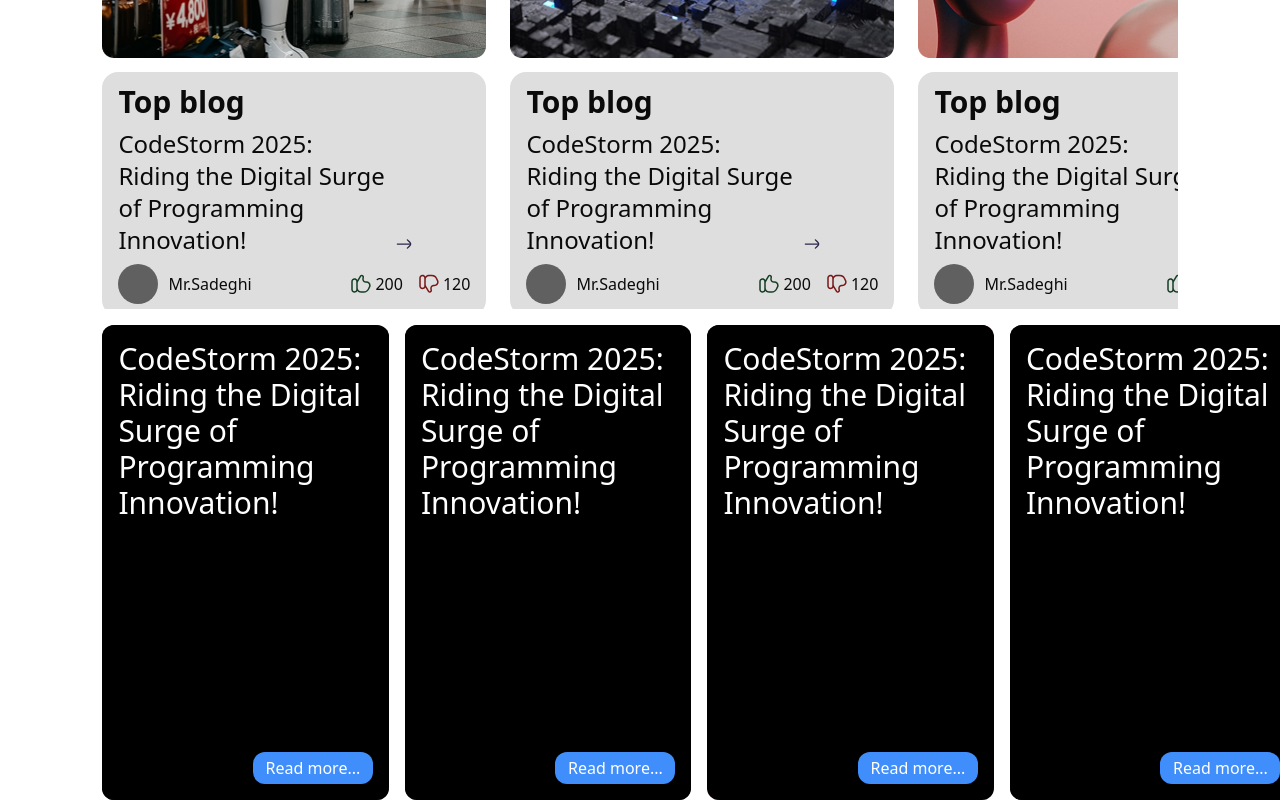
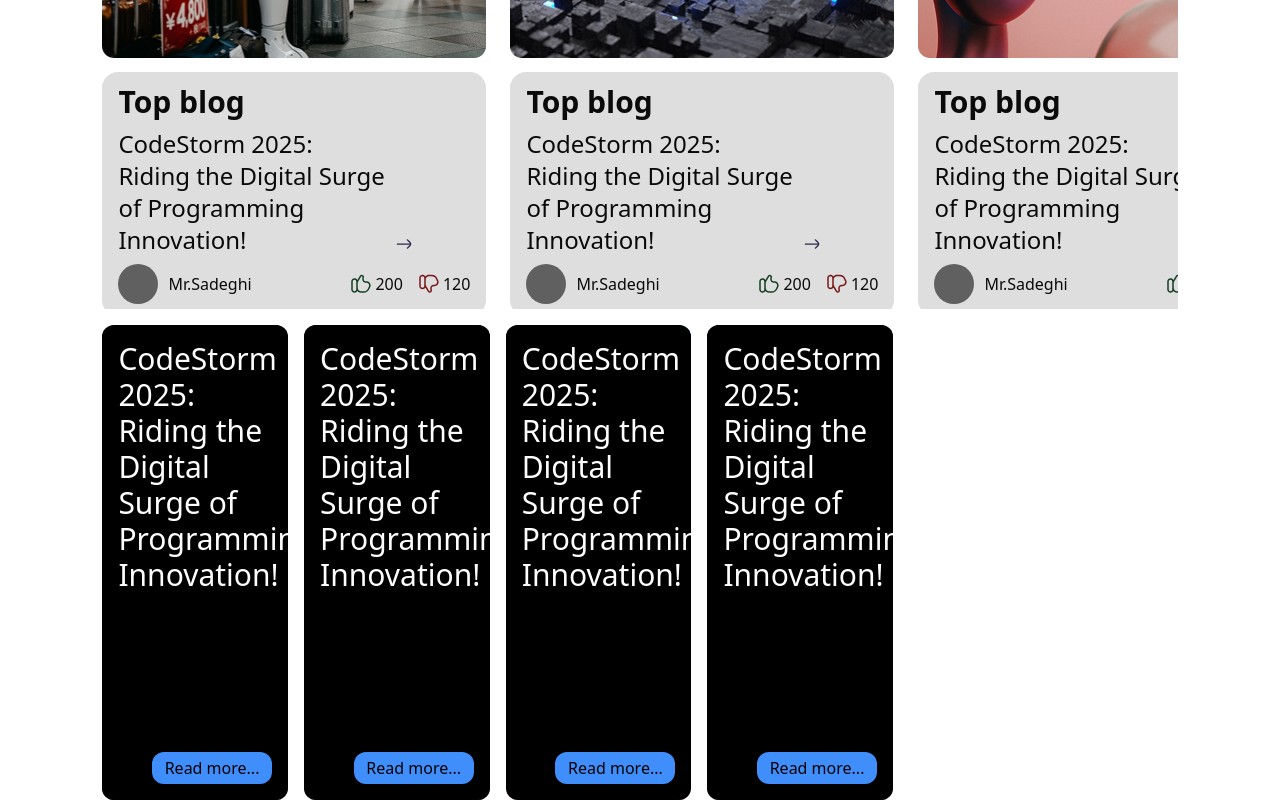
Before and after one commit to Promptopia-Academy/promptopia-blog, a Next.js app: page / in a window 1280 px wide. Shown: the part 1232-2032 px from the top of the page. Built offline with nearby package versions, Linux system fonts and the light colour scheme.

Commit message:
Feat: create article component

```diff
--- a/src/components/landing-page/landing-articles/Article.tsx
+++ b/src/components/landing-page/landing-articles/Article.tsx
@@ -16,7 +16,7 @@ const Article: React.FC<IArticleProps> = ({ Des, Images }) => {
       >
         <div className="absolute inset-0 bg-black bg-opacity-50 flex flex-col justify-between p-4">
           <h2 className="text-3xl font-light">{Des}</h2>
-          <button className="self-end bg-[#3F8EFC] text-white rounded-[12px] text-base font-light w-[120px] h-8">
+          <button className="self-end bg-[#3F8EFC] text-black rounded-[12px] text-base font-light w-[120px] h-8">
             Read more...
           </button>
         </div>
--- a/src/components/landing-page/landing-articles/ArticlesDiv.tsx
+++ b/src/components/landing-page/landing-articles/ArticlesDiv.tsx
@@ -4,7 +4,7 @@ import Article from "./Article";
 
 const ArticlesDiv = () => {
   return (
-    <div className="w-[1194px] h-[475px] grid grid-cols-4 gap-4">
+    <div className="w-[1194px] h-[475px] grid grid-cols-6 gap-4">
       {TOP_BLOGS.map((f) => (
         <Article Des={f.Des} Images={f.Image} key={f.Id} />
       ))}
```
